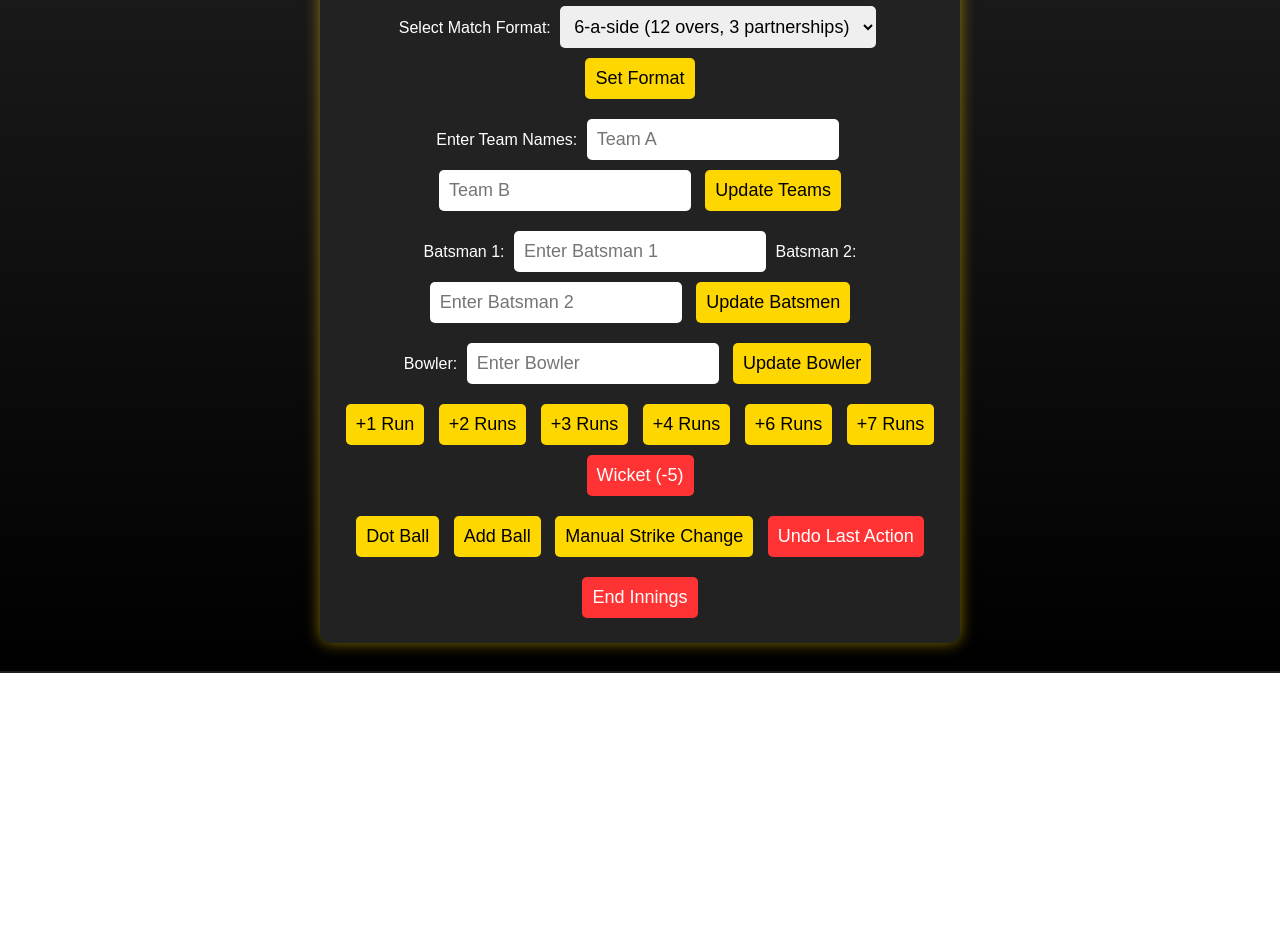
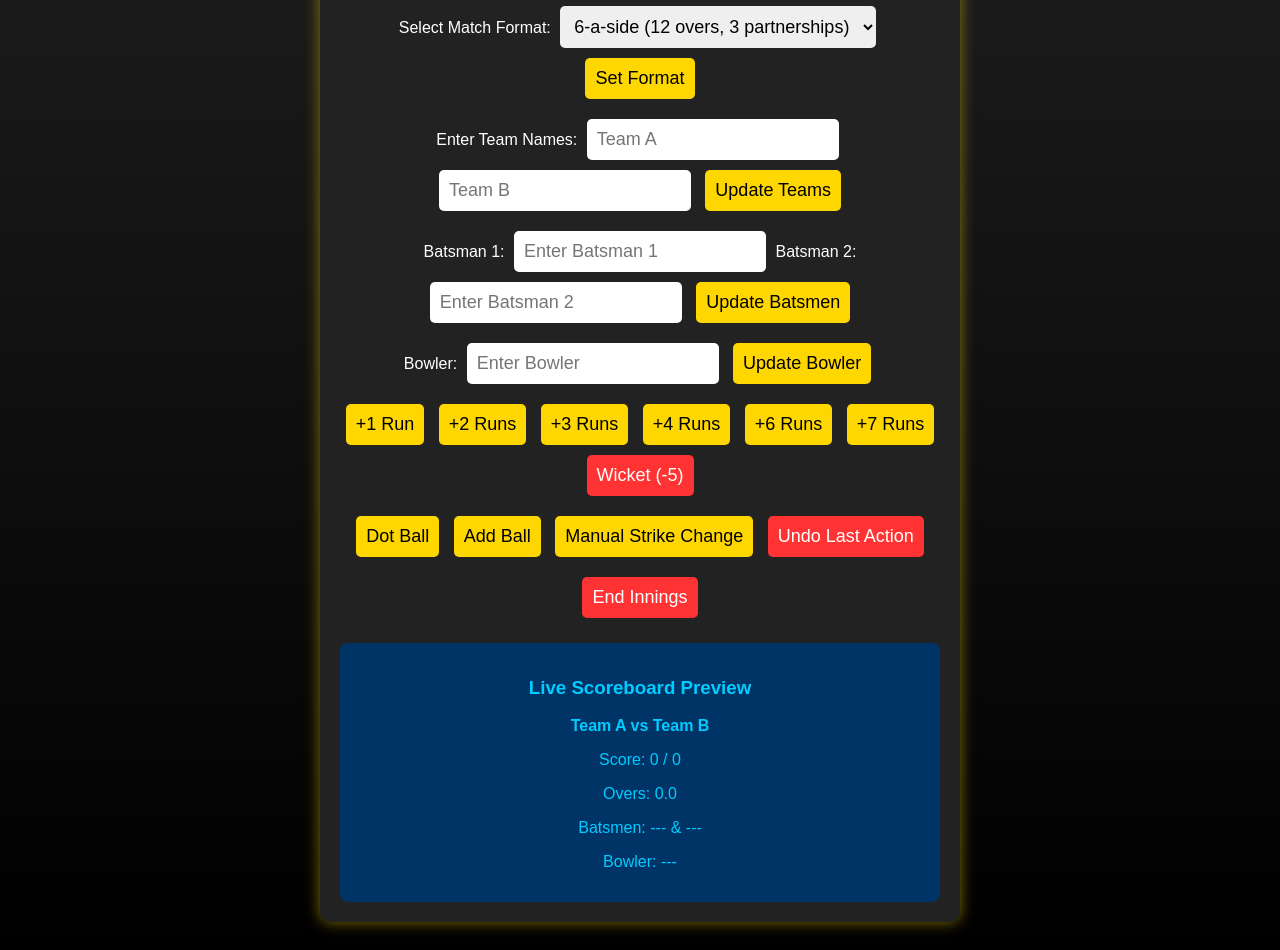
Before and after one commit to Sportsync-byte/Scoreboard-1, a plain HTML site: page scorers-screen.html in a window 1280 px wide. Shown: the part 127-1077 px from the top of the page. Before the commit the page ends 800 px from the top, so only its background shows below. Drawn offline with Linux system fonts and the light colour scheme.

Commit message:
Update scorers-screen.html

```diff
--- a/scorers-screen.html
+++ b/scorers-screen.html
@@ -33,6 +33,14 @@
         .update-btn { background: #FFD700; color: black; cursor: pointer; }
         .reset-btn { background: #FF3333; color: white; cursor: pointer; }
         .timer-btn { background: #00CC66; color: white; cursor: pointer; }
+        .small-scoreboard {
+            background: #003366;
+            padding: 15px;
+            margin-top: 20px;
+            border-radius: 8px;
+            text-align: center;
+            color: #00CCFF;
+        }
     </style>
 </head>
 <body>
@@ -80,12 +88,28 @@
             <button class="reset-btn" id="undoLast">Undo Last Action</button>
         </div>
         <button class="reset-btn" id="endInnings">End Innings</button>
+        <div class="small-scoreboard">
+            <h3>Live Scoreboard Preview</h3>
+            <p><strong><span id="teamA">Team A</span> vs <span id="teamB">Team B</span></strong></p>
+            <p>Score: <span id="totalScore">0</span> / <span id="wickets">0</span></p>
+            <p>Overs: <span id="overs">0.0</span></p>
+            <p>Batsmen: <span id="batsman1">---</span> & <span id="batsman2">---</span></p>
+            <p>Bowler: <span id="bowler">---</span></p>
+        </div>
     </div>
     <script>
-        function resetGame() {
-            localStorage.clear();
-            location.reload();
+        function updateScoreboardPreview() {
+            document.getElementById("teamA").innerText = localStorage.getItem("teamA") || "Team A";
+            document.getElementById("teamB").innerText = localStorage.getItem("teamB") || "Team B";
+            document.getElementById("totalScore").innerText = localStorage.getItem("totalScore") || 0;
+            document.getElementById("wickets").innerText = localStorage.getItem("wickets") || 0;
+            document.getElementById("overs").innerText = localStorage.getItem("overs") || "0.0";
+            document.getElementById("batsman1").innerText = localStorage.getItem("batsman1") || "---";
+            document.getElementById("batsman2").innerText = localStorage.getItem("batsman2") || "---";
+            document.getElementById("bowler").innerText = localStorage.getItem("bowler") || "---";
         }
+
+        window.onload = updateScoreboardPreview;
     </script>
 </body>
 </html>
```
